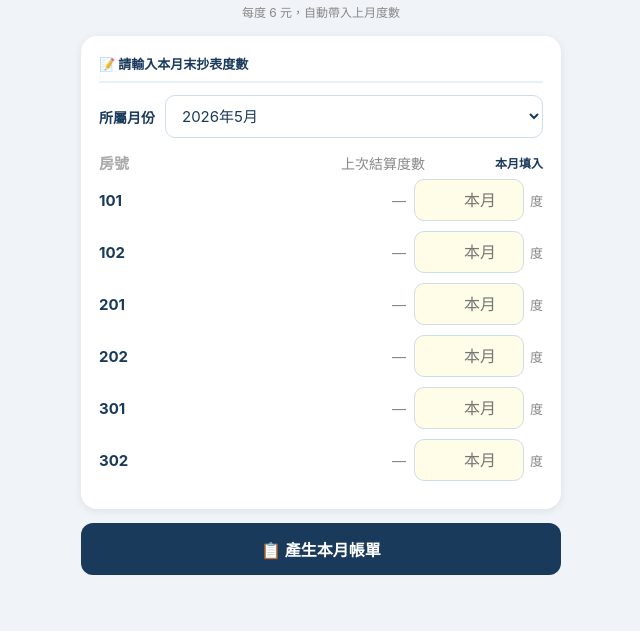
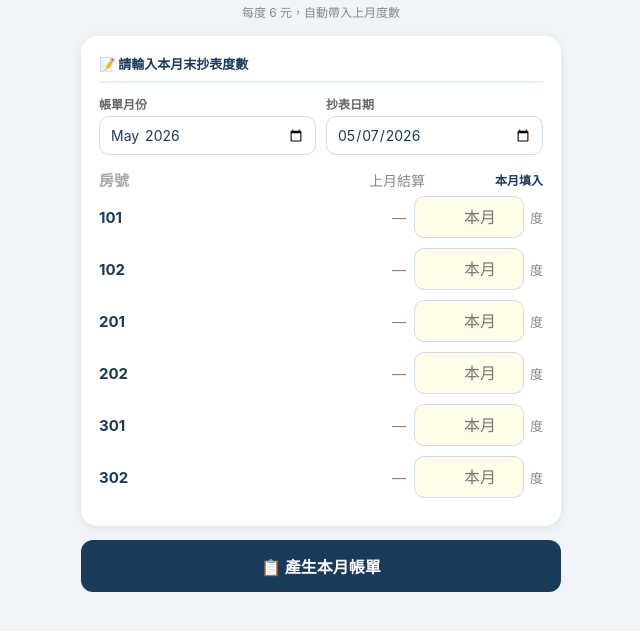
Before and after one commit to BensonChen1204/-electricity-bill, a plain HTML site: page electricity_bill.html in a window 1280 px wide. Shown: the part 51-682 px from the top of the page, without its empty margins (319-959 px from the left). Drawn offline with Linux system fonts and the light colour scheme; no server answers.

Commit message:
Update: month picker + readingDate + new Apps Script v6

```diff
--- a/electricity_bill.html
+++ b/electricity_bill.html
@@ -14,11 +14,12 @@
   .card { background: #fff; border-radius: 16px; padding: 18px; margin-bottom: 14px; box-shadow: 0 2px 8px rgba(0,0,0,0.08); }
   .card-title { font-size: 13px; color: #1a3a5c; font-weight: bold; margin-bottom: 12px; padding-bottom: 8px; border-bottom: 2px solid #e8f0fa; }
 
-  .month-select { display: flex; align-items: center; gap: 10px; margin-bottom: 14px; }
-  .month-select label { font-size: 14px; color: #1a3a5c; font-weight: bold; }
-  .month-select select {
-    flex: 1; padding: 10px 12px; border: 1.5px solid #d0dce8; border-radius: 10px;
-    font-size: 15px; font-family: inherit; background: #fff; color: #1a3a5c; outline: none;
+  .date-row { display: flex; gap: 10px; margin-bottom: 14px; }
+  .date-field { flex: 1; }
+  .date-field label { display: block; font-size: 12px; color: #666; margin-bottom: 4px; font-weight: bold; }
+  .date-field input {
+    width: 100%; padding: 9px 10px; border: 1.5px solid #d0dce8; border-radius: 10px;
+    font-size: 14px; font-family: inherit; background: #fff; color: #1a3a5c; outline: none;
   }
 
   .row { display: flex; align-items: center; margin-bottom: 10px; }
@@ -46,6 +47,7 @@
   .result-card.show { display: block; }
   .result-header { display: flex; justify-content: space-between; align-items: center; margin-bottom: 12px; padding-bottom: 8px; border-bottom: 2px solid #e8f0fa; }
   .result-title { font-size: 15px; font-weight: bold; color: #1a3a5c; }
+  .result-subtitle { font-size: 12px; color: #888; margin-top: 2px; }
 
   .result-item { display: flex; justify-content: space-between; align-items: center; padding: 8px 0; border-bottom: 1px solid #f0f0f0; font-size: 14px; }
   .result-room { font-weight: bold; color: #1a3a5c; width: 50px; }
@@ -78,14 +80,20 @@
     <div class="card">
       <div class="card-title">📝 請輸入本月末抄表度數</div>
 
-      <div class="month-select">
-        <label for="monthInput">所屬月份</label>
-        <select id="monthInput"></select>
+      <div class="date-row">
+        <div class="date-field">
+          <label for="billMonth">帳單月份</label>
+          <input type="month" id="billMonth">
+        </div>
+        <div class="date-field">
+          <label for="readingDate">抄表日期</label>
+          <input type="date" id="readingDate">
+        </div>
       </div>
 
-      <div class="row" style="font-size:12px; color:#aaa; margin-bottom:6px;">
+      <div class="row" style="font-size:12px; color:#aaa; margin-bottom:6px; margin-top:6px;">
         <div class="room-label" style="color:#aaa;">房號</div>
-        <div class="prev-reading" style="text-align:right;">上次結算度數</div>
+        <div class="prev-reading" style="text-align:right;">上月結算</div>
         <div class="current-input" style="text-align:right; font-weight:bold; color:#1a3a5c;">本月填入</div>
         <div></div>
       </div>
@@ -134,7 +142,10 @@
 
   <div class="result-card" id="resultCard">
     <div class="result-header">
-      <span class="result-title" id="resultTitle">📊 電費帳單</span>
+      <div>
+        <span class="result-title" id="resultTitle">📊 電費帳單</span>
+        <div class="result-subtitle" id="resultSubtitle"></div>
+      </div>
       <button class="btn-back-result" onclick="goBack()">← 重新填寫</button>
     </div>
     <div id="resultItems"></div>
@@ -154,18 +165,19 @@
 </div>
 
 <script>
-var APPS_SCRIPT_URL = 'https://script.google.com/macros/s/AKfycbzbZ_JlAW2R7sNQWWHDTAoKbYMFCl7q9Mhna_zcEphhYIwHxPfx8NOtLEstu_3RRr51KA/exec';
+var APPS_SCRIPT_URL = 'https://script.google.com/macros/s/AKfycbyr0HPkqgrCruEHLwc_yBGFMgPAEE8CWUlkq0sQLvSCXW3wPLCkxMRHgHlayHin11fwSA/exec';
 var ROOMS = ['101','102','201','202','301','302'];
 
-// Build month selector
-var monthSelect = document.getElementById('monthInput');
-var now = new Date();
-for (var i = 0; i < 12; i++) {
-  var d = new Date(now.getFullYear(), now.getMonth() - i, 1);
-  var val = d.getFullYear() + '/' + String(d.getMonth() + 1).padStart(2, '0');
-  var label = d.getFullYear() + '年' + (d.getMonth() + 1) + '月';
-  monthSelect.options.add(new Option(label, val));
-}
+// 初始化月份與抄表日期預設值
+(function initDefaults() {
+  var now = new Date();
+  var yyyy = now.getFullYear();
+  var mm = String(now.getMonth() + 1).padStart(2, '0');
+  document.getElementById('billMonth').value = yyyy + '-' + mm;
+
+  var dd = String(now.getDate()).padStart(2, '0');
+  document.getElementById('readingDate').value = yyyy + '-' + mm + '-' + dd;
+})();
 
 // Load latest readings on page load
 (function loadLatest() {
@@ -196,7 +208,12 @@ function showError(msg) {
 }
 
 function calculate() {
-  var month = document.getElementById('monthInput').value;
+  var month = document.getElementById('billMonth').value; // YYYY-MM
+  var readingDate = document.getElementById('readingDate').value; // YYYY-MM-DD
+
+  if (!month) { showError('請選擇帳單月份'); return; }
+  if (!readingDate) { showError('請填入抄表日期'); return; }
+
   var readings = {};
   var allEmpty = true;
   for (var i = 0; i < ROOMS.length; i++) {
@@ -212,7 +229,7 @@ function calculate() {
   fetch(APPS_SCRIPT_URL, {
     method: 'POST',
     headers: { 'Content-Type': 'application/json' },
-    body: JSON.stringify({ month: month, readings: readings })
+    body: JSON.stringify({ month: month, readingDate: readingDate, readings: readings })
   })
   .then(function(resp) { return resp.json(); })
   .then(function(data) {
@@ -222,7 +239,12 @@ function calculate() {
       showError(data && data.error ? data.error : '系統錯誤，請稍後再試');
       return;
     }
-    document.getElementById('resultTitle').textContent = '📊 ' + month + ' 電費帳單';
+    // 顯示月份（YYYY-MM -> 2026年6月）
+    var parts = month.split('-');
+    var monthDisplay = parts[0] + '年' + parseInt(parts[1]) + '月';
+    document.getElementById('resultTitle').textContent = '📊 ' + monthDisplay + ' 電費帳單';
+    var dateDisplay = readingDate.replace(/-/g, '/');
+    document.getElementById('resultSubtitle').textContent = '抄表日期：' + dateDisplay;
     document.getElementById('totalAmount').textContent = data.total + ' 元';
     document.getElementById('billDisplay').textContent = data.billText;
     document.getElementById('billDisplay').classList.add('show');
```
